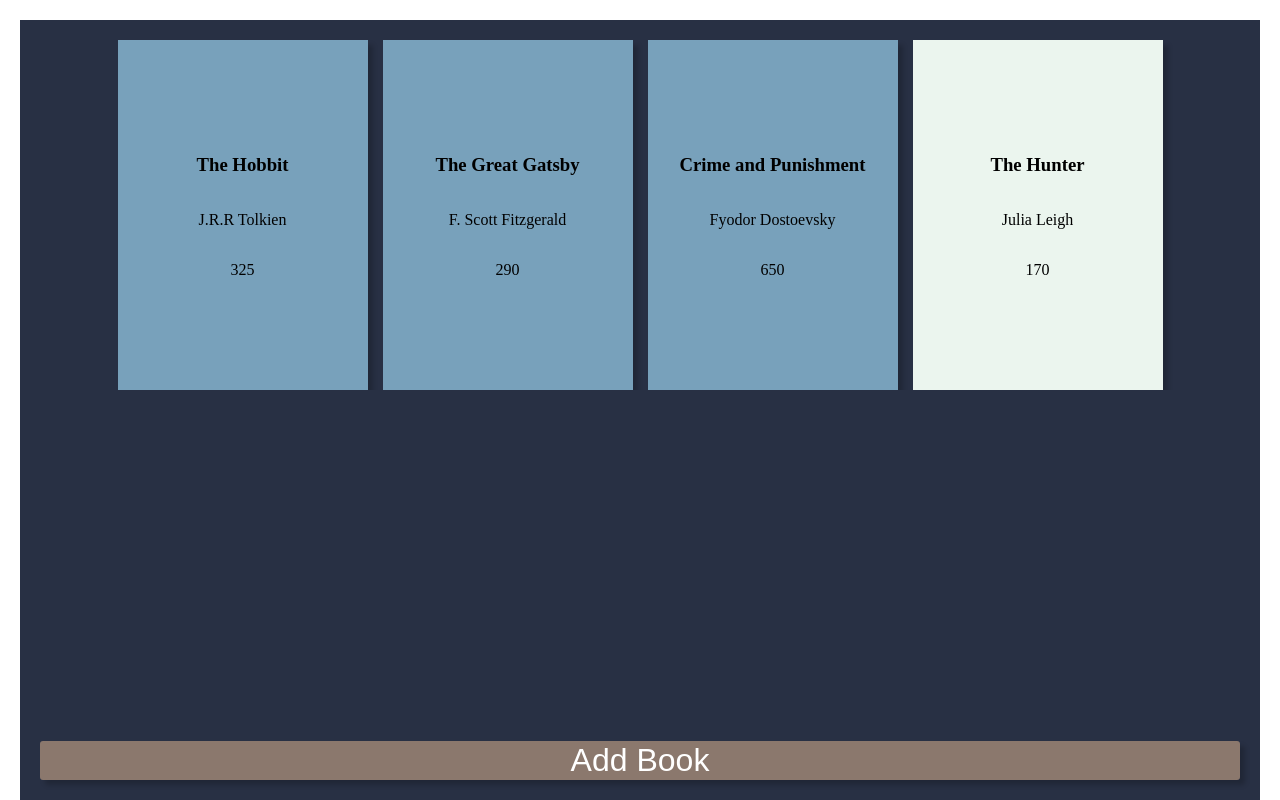
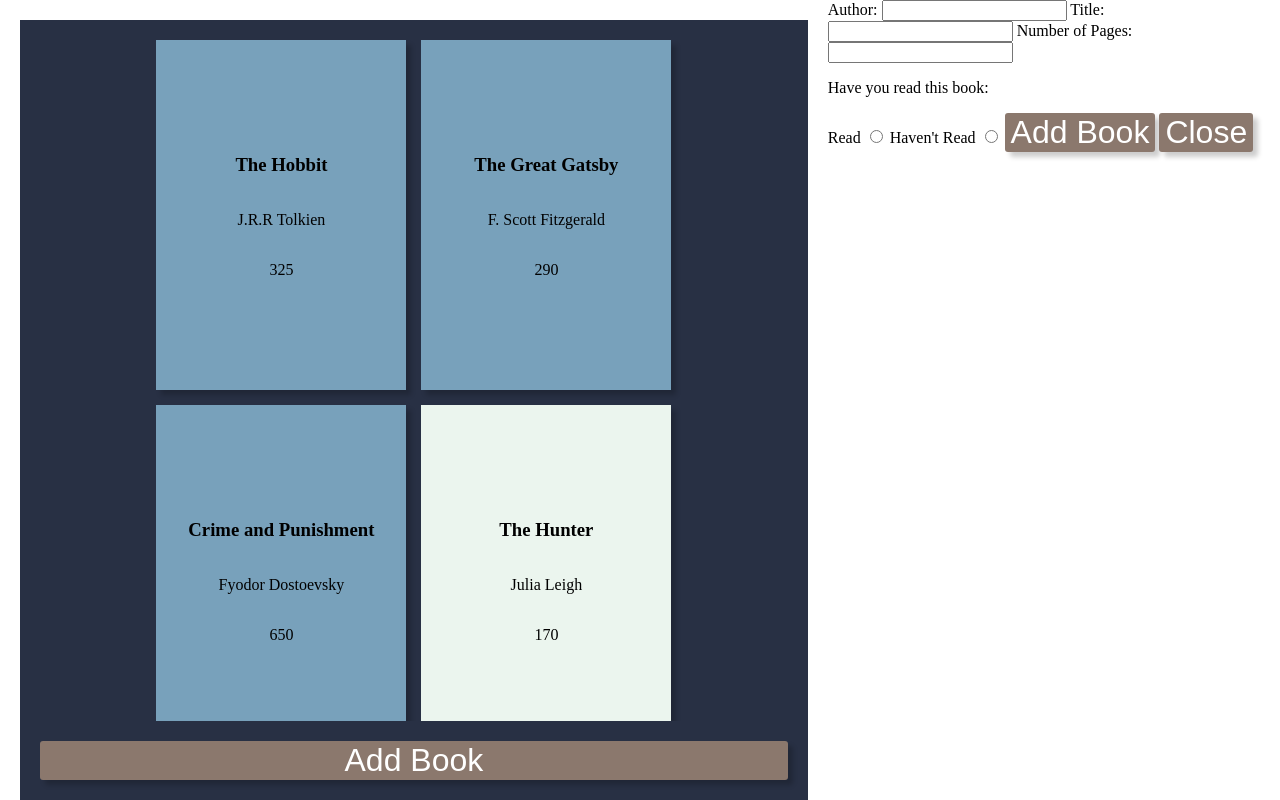
Before and after one commit to BrookJacob/Odin-Library, a plain HTML site: page index.html in a window 1280 px wide. Drawn offline with Linux system fonts and the light colour scheme.

Commit message:
Add modal to index.html for adding books

```diff
--- a/index.html
+++ b/index.html
@@ -15,6 +15,26 @@
         <div class="books"></div>
         <button class="add button" type="button">Add Book</button>
     </main>
+
+    <div class="modal">
+        <div class="modal-content">
+            <form class="add-form">
+                <label class="label" for="author">Author: </label>
+                <input type="text" class="input" id="author">
+                <label class="label" for="title">Title: </label>
+                <input type="text" class="input" id="title">
+                <label class="label" for="pages">Number of Pages: </label>
+                <input type="number" class="input" id="pages">
+                <p>Have you read this book: </p>
+                <label class="label" for="yes-read">Read</label>
+                <input type="radio" class="input" id="yes-read" name="read">
+                <label class="label" for="no-read">Haven't Read</label>
+                <input type="radio" class="input" id="no-read" name="read">
+                <button type="button" class="confirm">Add Book</button>
+                <button type="button" class="close">Close</button>
+            </form>
+        </div>
+    </div>
 </body>
 
 </html>
```
